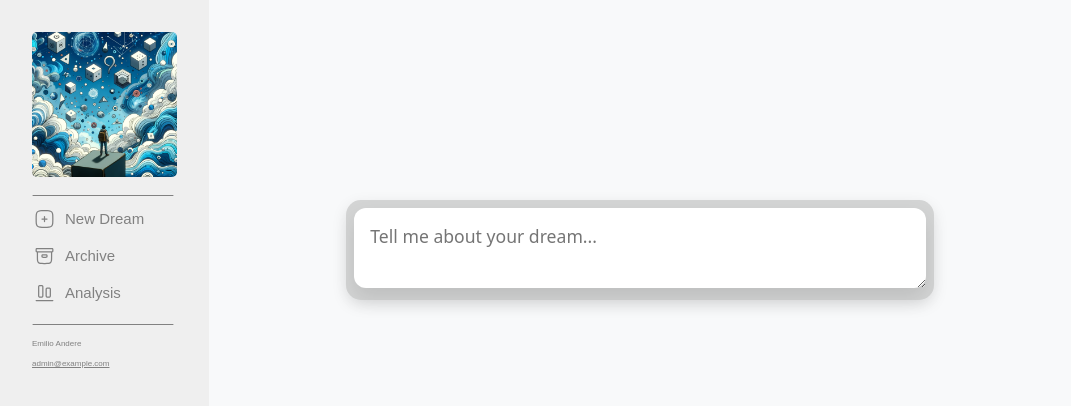
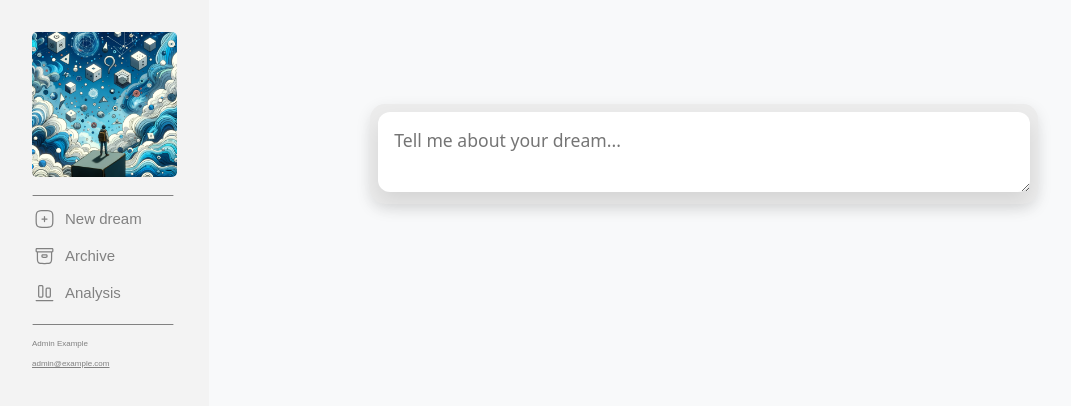
Before and after one commit to technoabsurdist/soul-ai, a Next.js app in the folder frontend/: page / in a window 1280 px wide. Shown: the top 406 px of the page, without its empty margins (0-1071 px from the left). Built offline with nearby package versions, Linux system fonts and the light colour scheme.

Commit message:
repositioning prompt input

```diff
--- a/frontend/pages/Main.tsx
+++ b/frontend/pages/Main.tsx
@@ -4,12 +4,24 @@ import Login from './components/Login';
 import Home from './components/Home';
 import SideNav from './components/SideNav';
 
+export enum View {
+    HOME,
+    ARCHIVE,
+    ANALYSIS
+}
+
 const Main = () => {
     const [hasPermission, setHasPermission] = useState<boolean>(true);
+    const [view, setView] = useState<View>(View.HOME);
 
     const handleUserLogin = (email: string, password: string) => {
         setHasPermission(true);
     }
+
+    const handleSetView = (view: View) => {
+        setView(view);
+    }
+
     return (
         <>
             <main className={styles.main}>
@@ -17,7 +29,7 @@ const Main = () => {
             {hasPermission ? (
                 <>
                     <div className={styles.navbar2}>
-                        <SideNav />
+                        <SideNav handleSetView={handleSetView} />
                     </div>
                     <Home />
                 </>
--- a/frontend/pages/components/PromptInput.module.css
+++ b/frontend/pages/components/PromptInput.module.css
@@ -1,7 +1,7 @@
 .inputWrapper {
-  width: 220%;
-  max-width: 820px;
-  background-color: #d3d4d4;
+  width: 250%;
+  max-width: 1000px;
+  background-color: #ececec;
   border-radius: 15px;
   padding: 0.5rem;
   margin: 1.5rem 0;
--- a/frontend/pages/components/SideNav.tsx
+++ b/frontend/pages/components/SideNav.tsx
@@ -5,12 +5,14 @@ import { NewIcon } from './icons/NewIcon';
 import { ArchiveIcon } from './icons/ArchiveIcon';
 import { AnalysisIcon } from './icons/AnalysisIcon';
 import { Divider } from './icons/Divider';
+import { View } from '../Main';
 
-const SideNav = () => {
-    const [showPrompt, setShowPrompt] = useState(false)
-    const handleNewNote = () => {
-        setShowPrompt(true)
-    }
+
+interface SideNavProps {
+    handleSetView: (view: View) => void;
+}
+
+const SideNav = ({ handleSetView }: SideNavProps) => {
 
     return (
         <div className={styles.navbarParent}>
@@ -18,29 +20,29 @@ const SideNav = () => {
             <div className={styles.divider}>
                 <Divider />
             </div>
-            <div className={styles.iconWithText}>  {/* Apply the new class here */}
+            <div className={styles.iconWithText}>
                 <NewIcon />
-                <a className={styles.navbarItem} onClick={handleNewNote} href="/new">
-                   New Dream
+                <span className={styles.navbarItem} onClick={() => handleSetView(View.HOME)}>
+                   New dream
+                </span>
+            </div>
+            <div className={styles.iconWithText}>
+                <ArchiveIcon />
+                <a className={styles.navbarItem} onClick={() => handleSetView(View.ARCHIVE)}>
+                   Archive
                 </a>
             </div>
             <div className={styles.iconWithText}>
-                <ArchiveIcon />
-                <Link className={styles.navbarItem} href="/dreams">
-                   Archive
-                </Link>
-            </div>
-            <div className={styles.iconWithText}>
                 <AnalysisIcon />
-                <Link className={styles.navbarItem} href="/analysis">
+                <span className={styles.navbarItem} onClick={() => handleSetView(View.ANALYSIS)}>
                     Analysis
-                </Link>
+                </span>
             </div>
             <div className={styles.divider}>
                 <Divider />
             </div>
             <div>
-                <Link className={styles.profileName} href="">Emilio Andere</Link>
+                <Link className={styles.profileName} href="">Admin Example</Link>
                 <Link className={styles.profileItem} href="">admin@example.com</Link>
             </div>
         </div>
--- a/frontend/styles/Home.module.css
+++ b/frontend/styles/Home.module.css
@@ -266,7 +266,8 @@
   flex: 1;
   display: flex;
   flex-direction: column;
-  margin-top: 6rem;
+  /* margin-top: 2rem;  */
+  margin-left: 8rem;
   align-items: center;
 }
 
@@ -294,7 +295,7 @@
   justify-content: space-between;
   align-items: left;
   width: 100%;
-  background-color: #efefef;
+  background-color: #f3f3f3;
   display: flex;
   min-height: 100vh; /* 100% of the viewport height */
   justify-content: space-between;
```
